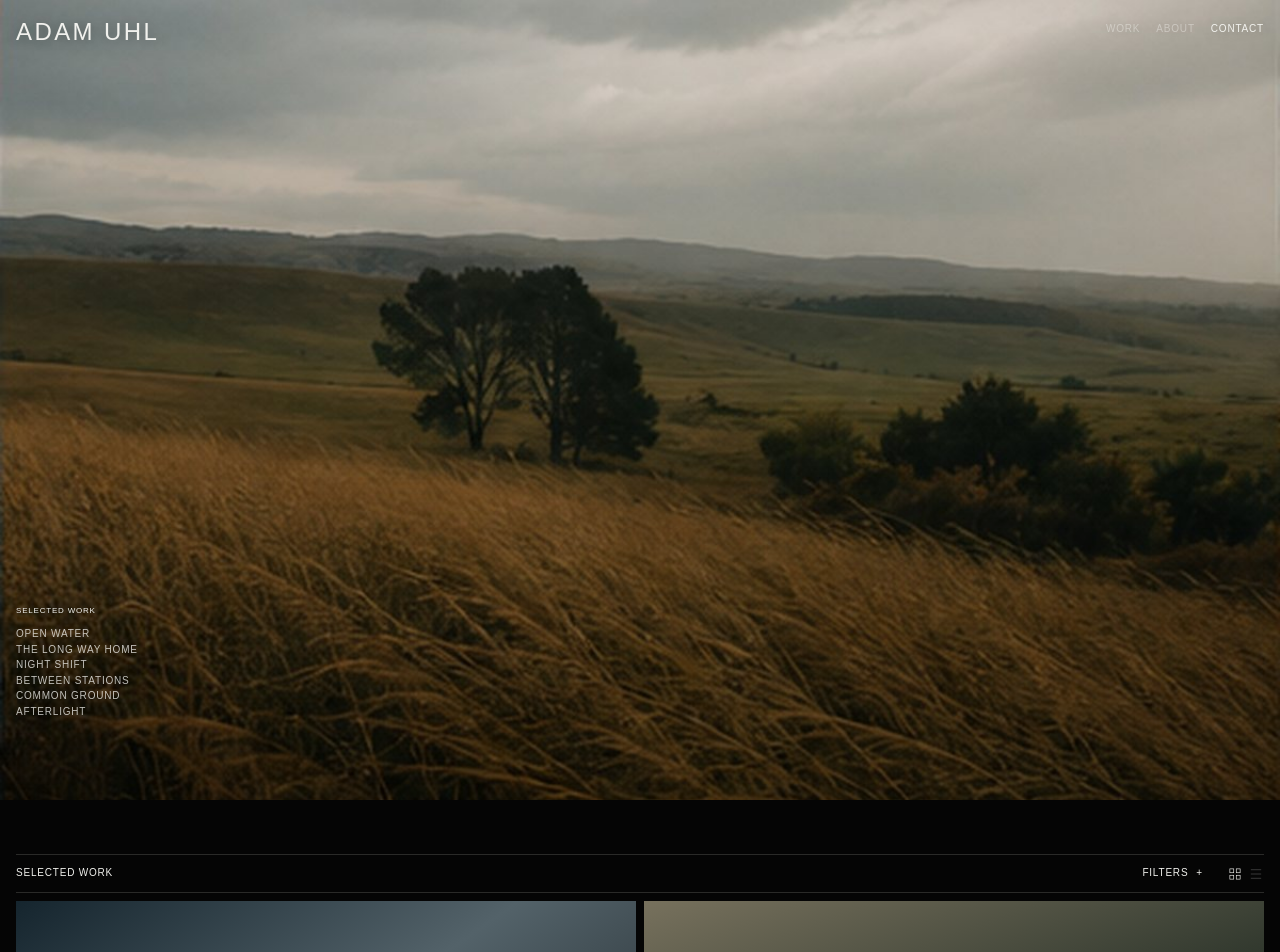
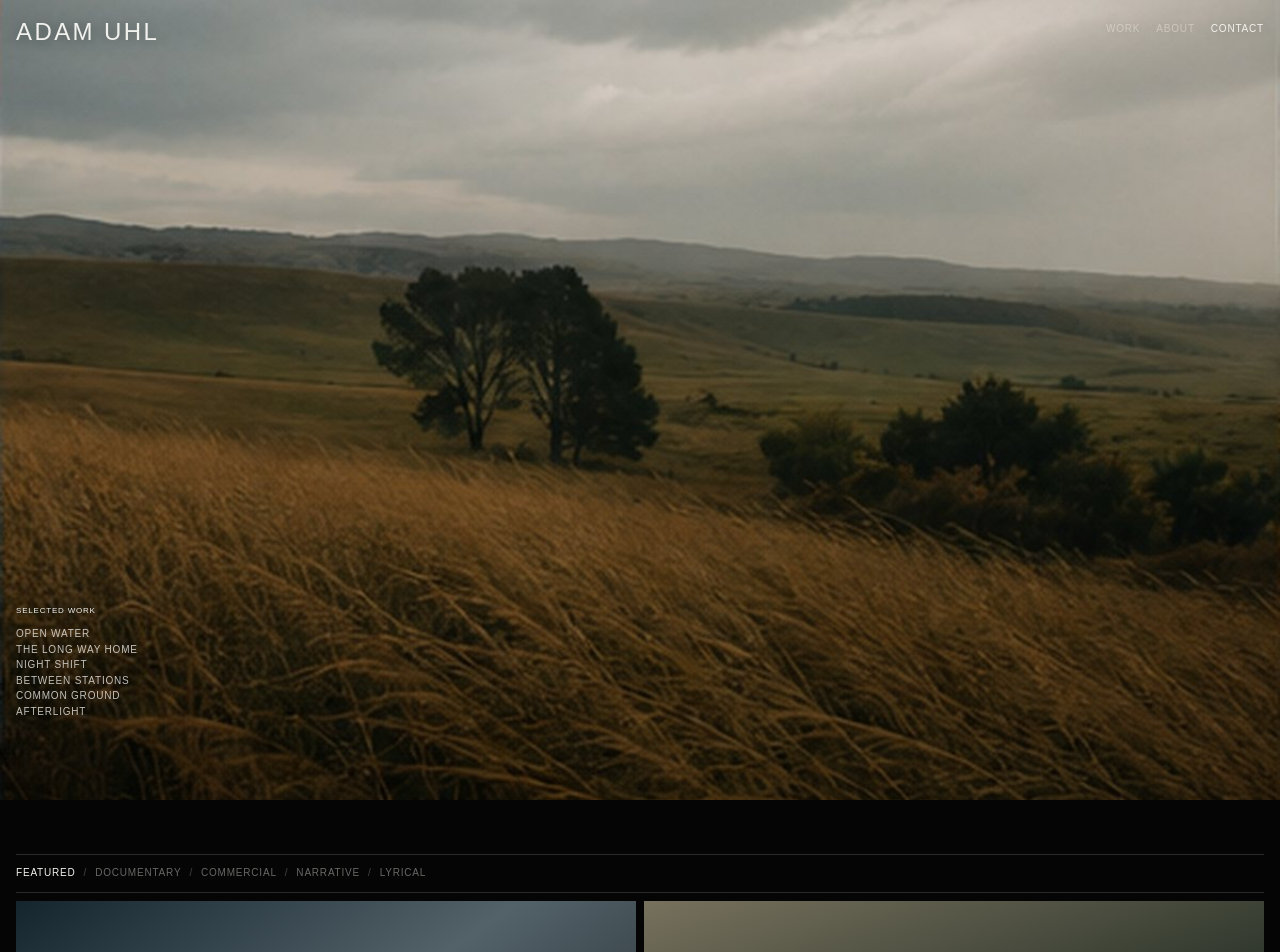
Before and after one commit to adamuhl/cinematography, a Next.js app: page / in a window 1280 px wide. Shown: the top 952 px of the page. Built offline with nearby package versions, Linux system fonts and the light colour scheme.

Commit message:
Refine Work category navigation

```diff
--- a/app/globals.css
+++ b/app/globals.css
@@ -39,7 +39,6 @@ button:focus-visible, a:focus-visible { outline: 1px solid currentColor; outline
 .index-nav { display: flex; gap: 16px; padding-top: 9px; }
 .index-nav a { opacity: .42; transition: opacity 160ms ease; }
 .index-nav a:hover, .index-nav a.active { opacity: 1; }
-.filters-trigger, .view-toggle button, .filters button { transition: opacity 160ms ease; }
 button:hover { opacity: .55; }
 
 .intro {
@@ -88,45 +87,40 @@ button:hover { opacity: .55; }
   scroll-snap-align: start;
   scroll-snap-stop: normal;
 }
-.work-heading {
+.work-category-nav {
   min-height: 39px;
   display: flex;
   align-items: center;
-  justify-content: space-between;
   border-top: 1px solid var(--line);
   border-bottom: 1px solid var(--line);
+  overflow-x: auto;
+  scrollbar-width: none;
+  -webkit-overflow-scrolling: touch;
 }
-.work-heading h2 { margin: 0; font: inherit; }
-.controls { display: flex; align-items: center; gap: 24px; }
-.filters-trigger, .view-toggle button, .filters button {
+.work-category-nav::-webkit-scrollbar { display: none; }
+.work-category-nav ul {
+  width: max-content;
+  margin: 0;
+  padding: 0;
+  display: flex;
+  align-items: center;
+  gap: 8px;
+  list-style: none;
+  white-space: nowrap;
+}
+.work-category-nav li { display: flex; align-items: center; gap: 8px; }
+.work-category-nav li:not(:first-child)::before { content: "/"; color: #454542; }
+.work-category-nav button {
   border: 0;
   padding: 0;
   background: transparent;
   cursor: pointer;
+  color: #686865;
+  transition: color 160ms ease;
 }
-.filters-trigger { display: flex; gap: 8px; }
-.view-toggle { display: flex; align-items: center; gap: 5px; color: #555; }
-.view-toggle button { width: 16px; height: 16px; display: grid; place-items: center; }
-.view-toggle svg { width: 12px; height: 12px; fill: none; stroke: currentColor; stroke-width: .75; vector-effect: non-scaling-stroke; }
-.view-toggle button.active, .filters button.active { color: var(--white); }
+.work-category-nav button:hover, .work-category-nav button.active { color: var(--white); opacity: 1; }
 
-.filters { display: grid; grid-template-rows: 0fr; transition: grid-template-rows 260ms cubic-bezier(.22,1,.36,1); }
-.filters.open { grid-template-rows: 1fr; }
-.filters-inner {
-  min-height: 0;
-  overflow: hidden;
-  display: grid;
-  grid-template-columns: repeat(4, 1fr);
-  align-items: end;
-  border-bottom: 0 solid var(--line);
-  transition: min-height 260ms cubic-bezier(.22,1,.36,1), padding 260ms cubic-bezier(.22,1,.36,1), border-width 260ms ease;
-}
-.filters.open .filters-inner { min-height: clamp(112px, 18vh, 156px); padding: 18px 0; border-bottom-width: 1px; }
-.filters button { width: fit-content; color: #666; text-align: left; }
-.filters button:not(:first-child) { justify-self: center; }
-.filters button:last-child { justify-self: end; }
-
-.projects.grid {
+.projects {
   display: grid;
   grid-template-columns: repeat(2, minmax(0, 1fr));
   gap: 48px 8px;
@@ -156,12 +150,6 @@ button:hover { opacity: .55; }
 .project-meta p, .project-meta span { color: var(--muted); }
 .project-meta p { grid-column: 2; }
 .project-meta span { grid-column: 3; grid-row: 1; font-size: 8px; }
-
-.projects.list { padding: 0 0 112px; }
-.projects.list .project { display: grid; grid-template-columns: 1fr 2fr; border-bottom: 1px solid var(--line); }
-.projects.list .project-image { display: none; }
-.projects.list .project-meta { grid-column: 1 / -1; grid-template-columns: 1fr 1fr auto; align-items: center; min-height: 40px; padding: 0; }
-.projects.list .project-meta p, .projects.list .project-meta span { grid-column: auto; grid-row: auto; }
 
 .about, .contact {
   min-height: 100vh;
@@ -195,18 +183,9 @@ button:hover { opacity: .55; }
   .splash-menu { left: 10px; bottom: clamp(60px, calc(14px + 8svh), 96px); gap: 10px; }
   .splash-projects { gap: 4px; }
   .work { padding: 48px 10px 0; }
-  .work-heading { min-height: 37px; }
-  .controls { gap: 13px; }
-  .filters-trigger { gap: 5px; }
-  .filters-inner { grid-template-columns: 1fr 1fr; align-content: end; row-gap: 18px; }
-  .filters.open .filters-inner { min-height: 136px; padding: 18px 0; }
-  .filters button:nth-child(even) { justify-self: end; }
-  .filters button:nth-child(odd) { justify-self: start; }
-  .projects.grid { grid-template-columns: 1fr; gap: 42px; padding-top: 6px; padding-bottom: 88px; }
+  .work-category-nav { min-height: 37px; }
+  .projects { grid-template-columns: 1fr; gap: 42px; padding-top: 6px; padding-bottom: 88px; }
   .project-meta { grid-template-columns: auto 1fr auto; }
-  .projects.list .project-meta { grid-template-columns: 1fr auto; padding: 12px 0; }
-  .projects.list .project-meta p { grid-column: 1; grid-row: 2; }
-  .projects.list .project-meta span { grid-column: 2; grid-row: 1; }
   .about, .contact { margin: 0 10px; padding: 62px 0 18px; }
   .contact-details span { text-align: right; }
 }
--- a/app/portfolio.tsx
+++ b/app/portfolio.tsx
@@ -2,9 +2,9 @@
 
 import { useEffect, useMemo, useRef, useState } from "react";
 
-const categories = ["ALL", "DOCUMENTARY", "COMMERCIAL", "NARRATIVE"] as const;
-type Category = (typeof categories)[number];
-type View = "grid" | "list";
+const workCategories = ["FEATURED", "DOCUMENTARY", "COMMERCIAL", "NARRATIVE", "LYRICAL"] as const;
+type WorkCategory = (typeof workCategories)[number];
+type ProjectCategory = Exclude<WorkCategory, "FEATURED">;
 const sectionIds = ["work", "about", "contact"] as const;
 type SectionId = (typeof sectionIds)[number];
 
@@ -17,48 +17,27 @@ const ambientSlides = [
   "/splash/ambient-06.jpg",
 ];
 
-function GridIcon() {
-  return (
-    <svg viewBox="0 0 14 14" aria-hidden="true" focusable="false">
-      <rect x="1" y="1" width="4.5" height="4.5" />
-      <rect x="8.5" y="1" width="4.5" height="4.5" />
-      <rect x="1" y="8.5" width="4.5" height="4.5" />
-      <rect x="8.5" y="8.5" width="4.5" height="4.5" />
-    </svg>
-  );
-}
-
-function ListIcon() {
-  return (
-    <svg viewBox="0 0 14 14" aria-hidden="true" focusable="false">
-      <line x1="1" y1="2" x2="13" y2="2" />
-      <line x1="1" y1="7" x2="13" y2="7" />
-      <line x1="1" y1="12" x2="13" y2="12" />
-    </svg>
-  );
-}
-
 const projects: Array<{
   title: string;
   detail: string;
-  category: Exclude<Category, "ALL">;
+  categories: ProjectCategory[];
+  featured: boolean;
+  featuredOrder: number;
   year: string;
   color: string;
   href: string;
   splashImage: string;
 }> = [
-  { title: "OPEN WATER", detail: "Short Film", category: "NARRATIVE", year: "2025", color: "ocean", href: "#work", splashImage: "/splash/project-open-water.jpg" },
-  { title: "THE LONG WAY HOME", detail: "Documentary", category: "DOCUMENTARY", year: "2024", color: "field", href: "#work", splashImage: "/splash/project-long-way-home.jpg" },
-  { title: "NIGHT SHIFT", detail: "Brand Film", category: "COMMERCIAL", year: "2025", color: "night", href: "#work", splashImage: "/splash/project-night-shift.jpg" },
-  { title: "BETWEEN STATIONS", detail: "Short Film", category: "NARRATIVE", year: "2024", color: "station", href: "#work", splashImage: "/splash/project-between-stations.jpg" },
-  { title: "COMMON GROUND", detail: "Documentary", category: "DOCUMENTARY", year: "2023", color: "earth", href: "#work", splashImage: "/splash/project-common-ground.jpg" },
-  { title: "AFTERLIGHT", detail: "Campaign", category: "COMMERCIAL", year: "2024", color: "light", href: "#work", splashImage: "/splash/project-afterlight.jpg" },
+  { title: "OPEN WATER", detail: "Short Film", categories: ["NARRATIVE", "LYRICAL"], featured: true, featuredOrder: 1, year: "2025", color: "ocean", href: "#work", splashImage: "/splash/project-open-water.jpg" },
+  { title: "THE LONG WAY HOME", detail: "Documentary", categories: ["DOCUMENTARY", "LYRICAL"], featured: true, featuredOrder: 2, year: "2024", color: "field", href: "#work", splashImage: "/splash/project-long-way-home.jpg" },
+  { title: "NIGHT SHIFT", detail: "Brand Film", categories: ["COMMERCIAL"], featured: true, featuredOrder: 3, year: "2025", color: "night", href: "#work", splashImage: "/splash/project-night-shift.jpg" },
+  { title: "BETWEEN STATIONS", detail: "Short Film", categories: ["NARRATIVE"], featured: true, featuredOrder: 4, year: "2024", color: "station", href: "#work", splashImage: "/splash/project-between-stations.jpg" },
+  { title: "COMMON GROUND", detail: "Documentary", categories: ["DOCUMENTARY"], featured: true, featuredOrder: 5, year: "2023", color: "earth", href: "#work", splashImage: "/splash/project-common-ground.jpg" },
+  { title: "AFTERLIGHT", detail: "Campaign", categories: ["COMMERCIAL", "LYRICAL"], featured: true, featuredOrder: 6, year: "2024", color: "light", href: "#work", splashImage: "/splash/project-afterlight.jpg" },
 ];
 
 export function Portfolio() {
-  const [activeCategory, setActiveCategory] = useState<Category>("ALL");
-  const [filtersOpen, setFiltersOpen] = useState(false);
-  const [view, setView] = useState<View>("grid");
+  const [activeCategory, setActiveCategory] = useState<WorkCategory>("FEATURED");
   const [activeSection, setActiveSection] = useState<SectionId | null>(null);
   const [slideIndex, setSlideIndex] = useState(0);
   const [hoveredProjectTitle, setHoveredProjectTitle] = useState<string | null>(null);
@@ -68,10 +47,16 @@ export function Portfolio() {
   const navigationTarget = useRef<SectionId | null>(null);
   const navigationTimer = useRef<number | null>(null);
 
-  const filteredProjects = useMemo(
-    () => projects.filter((project) => activeCategory === "ALL" || project.category === activeCategory),
-    [activeCategory],
-  );
+  const filteredProjects = useMemo(() => {
+    if (activeCategory === "FEATURED") {
+      return projects
+        .filter((project) => project.featured)
+        .sort((a, b) => a.featuredOrder - b.featuredOrder)
+        .slice(0, 8);
+    }
+
+    return projects.filter((project) => project.categories.includes(activeCategory));
+  }, [activeCategory]);
   const activeSplashProjectTitle = hoveredProjectTitle ?? focusedProjectTitle;
 
   useEffect(() => {
@@ -230,47 +215,25 @@ export function Portfolio() {
         </div>
       </section>
 
-      <section className="work" id="work" aria-labelledby="selected-work-title">
-        <div className="work-heading">
-          <h2 id="selected-work-title">SELECTED WORK</h2>
-          <div className="controls">
-            <button
-              className="filters-trigger"
-              type="button"
-              aria-expanded={filtersOpen}
-              aria-controls="project-filters"
-              onClick={() => setFiltersOpen((open) => !open)}
-            >
-              FILTERS <span aria-hidden="true">{filtersOpen ? "−" : "+"}</span>
-            </button>
-            <div className="view-toggle" role="group" aria-label="Project view">
-              <button type="button" aria-label="Grid view" className={view === "grid" ? "active" : ""} onClick={() => setView("grid")} aria-pressed={view === "grid"}>
-                <GridIcon />
-              </button>
-              <button type="button" aria-label="List view" className={view === "list" ? "active" : ""} onClick={() => setView("list")} aria-pressed={view === "list"}>
-                <ListIcon />
-              </button>
-            </div>
-          </div>
-        </div>
-
-        <div className={`filters ${filtersOpen ? "open" : ""}`} id="project-filters" aria-hidden={!filtersOpen}>
-          <div className="filters-inner">
-            {categories.map((category) => (
+      <section className="work" id="work" aria-label="Work">
+        <nav className="work-category-nav" aria-label="Project categories">
+          <ul>
+            {workCategories.map((category) => (
+              <li key={category}>
                 <button
                   type="button"
-                key={category}
                   className={activeCategory === category ? "active" : ""}
                   onClick={() => setActiveCategory(category)}
-                tabIndex={filtersOpen ? 0 : -1}
+                  aria-pressed={activeCategory === category}
                 >
                   {category}
                 </button>
+              </li>
             ))}
-          </div>
-        </div>
+          </ul>
+        </nav>
 
-        <div className={`projects ${view}`} aria-live="polite">
+        <div className="projects" aria-live="polite">
           {filteredProjects.map((project, index) => (
             <article className="project" key={project.title} style={{ "--delay": `${index * 35}ms` } as React.CSSProperties}>
               <div className={`project-image ${project.color}`} role="img" aria-label={`Placeholder artwork for ${project.title}`}>
@@ -279,7 +242,7 @@ export function Portfolio() {
               <div className="project-meta">
                 <h3>{project.title}</h3>
                 <p>{project.detail} / {project.year}</p>
-                <span>{project.category}</span>
+                <span>{project.categories[0]}</span>
               </div>
             </article>
           ))}
```
Lines whose indentation alone changed are shown as unchanged.
